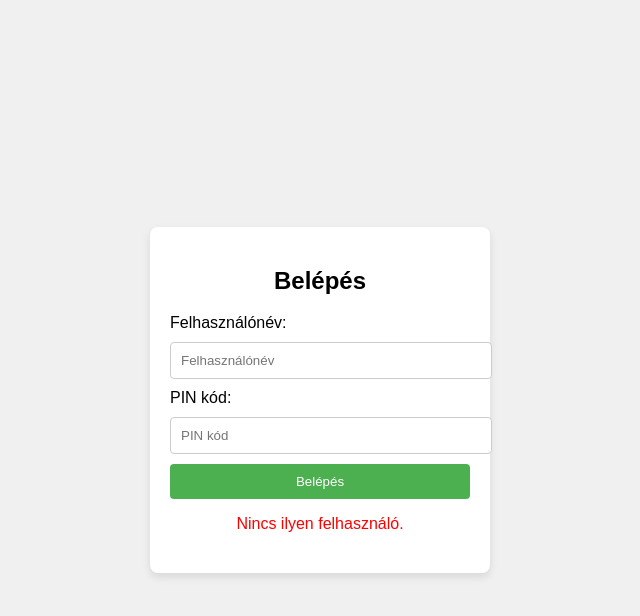
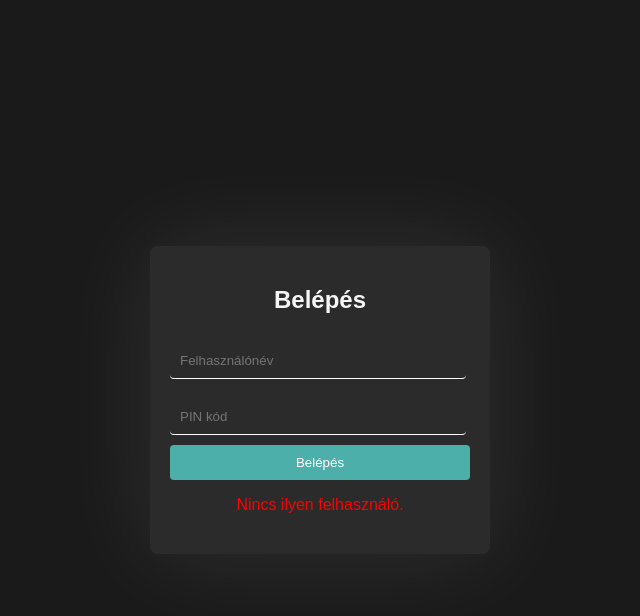
Before and after one commit to SzeHNR/web_felhasznalok_bejelentkezes, a plain HTML site: page index.html in a window 1280 px wide. Both pictures are taken after a click on the button "Belépés". Shown: the whole page, without its empty margins (320-960 px from the left). Drawn offline with Linux system fonts and the light colour scheme.

Commit message:
masodik_commit

```diff
--- a/index.html
+++ b/index.html
@@ -1,79 +1,62 @@
 <!DOCTYPE html>
 <html lang="hu">
+
 <head>
     <meta charset="UTF-8">
     <meta name="viewport" content="width=device-width, initial-scale=1.0">
     <title>Belépés</title>
     <link rel="stylesheet" href="style.css">
 </head>
+
 <body>
 
     <div class="login-container">
         <h2>Belépés</h2>
-    <label for="username">Felhasználónév:</label>
         <input type="text" id="username" placeholder="Felhasználónév">
-
-    <label for="pin">PIN kód:</label>
         <input type="password" id="pin" placeholder="PIN kód">
-
         <button onclick="login()">Belépés</button>
-
         <p id="message" class="message"></p>
-
         <div id="user-info" class="user-info"></div>
     </div>
 
     <script>
-    // Felhasználói adatok tömbje (valós adatbázis helyett)
-    const users = [
-        {
-            vezeteknev: "Kovács",
-            keresztnev: "János",
-            lakóhely: "Budapest",
-            születés_dátuma: "1990-05-15",
-            születés_helye: "Debrecen",
-            felhasználónév: "janos.k",
-            pin_kód: "1234"
-        },
-        {
-            vezeteknev: "Nagy",
-            keresztnev: "Eszter",
-            lakóhely: "Pécs",
-            születés_dátuma: "1985-08-25",
-            születés_helye: "Szombathely",
-            felhasználónév: "eszter.n",
-            pin_kód: "5678"
+        let users = []; // Global variable
+
+        async function loadUsers() {
+            try {
+                const response = await fetch('forras.txt');
+                const textData = await response.text();
+
+                users = textData.trim().split(';').map(line => {
+                    const [vezeteknev, keresztnev, lakóhely, születés_dátuma, születés_helye, felhasználónév, pin_kód] = line.split(',');
+                    return { vezeteknev, keresztnev, lakóhely, születés_dátuma, születés_helye, felhasználónév, pin_kód };
+                });
+
+                console.log('Felhasználók betöltve:', users);
+            } catch (error) {
+                console.log('Hiba a fájl betöltésekor:', error);
             }
-        // További felhasználók...
-    ];
+        }
 
-    // Belépés funkció
-    function login() {
+        async function login() {
+            await loadUsers(); // Wait for the users to be loaded
+
             const username = document.getElementById("username").value;
             const pin = document.getElementById("pin").value;
-        const messageElement = document.getElementById("message");
-        const userInfoElement = document.getElementById("user-info");
 
-        // Előző üzenet törlése
-        messageElement.textContent = '';
-        userInfoElement.innerHTML = '';
-
-        // Felhasználó keresése
             const user = users.find(u => u.felhasználónév === username);
 
             if (!user) {
-            messageElement.textContent = "Nincs ilyen felhasználó.";
+                document.getElementById("message").textContent = "Nincs ilyen felhasználó.";
                 return;
             }
 
-        // PIN kód ellenőrzése
             if (user.pin_kód !== pin) {
-            messageElement.textContent = "Hibás PIN kód.";
+                document.getElementById("message").textContent = "Hibás PIN kód.";
                 return;
             }
 
-        // Sikeres belépés, felhasználói adatok megjelenítése
-        userInfoElement.innerHTML = `
+            document.getElementById("user-info").innerHTML = `
         <h3>Felhasználói adatok:</h3>
         <p><strong>Vezetéknév:</strong> ${user.vezeteknev}</p>
         <p><strong>Keresztnév:</strong> ${user.keresztnev}</p>
@@ -82,7 +65,10 @@
         <p><strong>Születési hely:</strong> ${user.születés_helye}</p>
     `;
         }
+
+        loadUsers();
     </script>
 
 </body>
+
 </html>
--- a/style.css
+++ b/style.css
@@ -6,36 +6,42 @@ body {
     justify-content: center;
     align-items: center;
     height: 100vh;
-    background-color: #f0f0f0;
+    background-color: #1a1a1a;
+    color: whitesmoke;
 }
 .login-container {
-    background-color: white;
+    background-color: rgb(43, 43, 43);
     padding: 20px;
     border-radius: 8px;
-    box-shadow: 0 4px 8px rgba(0, 0, 0, 0.1);
+    box-shadow: 0 0 100px rgba(255, 255, 255, 0.1);
     width: 300px;
 }
 h2 {
     text-align: center;
 }
 input {
-    width: 100%;
+    color: whitesmoke;
+    width: 92%;
     padding: 10px;
-    margin: 10px 0;
+    margin: 10px auto;
     border-radius: 4px;
     border: 1px solid #ccc;
+    background-color: rgba(255, 255, 255, 0);
+    border: none;
+    border-bottom: 1px solid white;
+
 }
 button {
     width: 100%;
     padding: 10px;
-    background-color: #4CAF50;
+    background-color: #4cafaa;
     color: white;
     border: none;
     border-radius: 4px;
     cursor: pointer;
 }
 button:hover {
-    background-color: #45a049;
+    background-color: #4583a0;
 }
 .message {
     text-align: center;
```
Also changed, not shown: forras.txt (added). Lines whose indentation alone changed are shown as unchanged.
